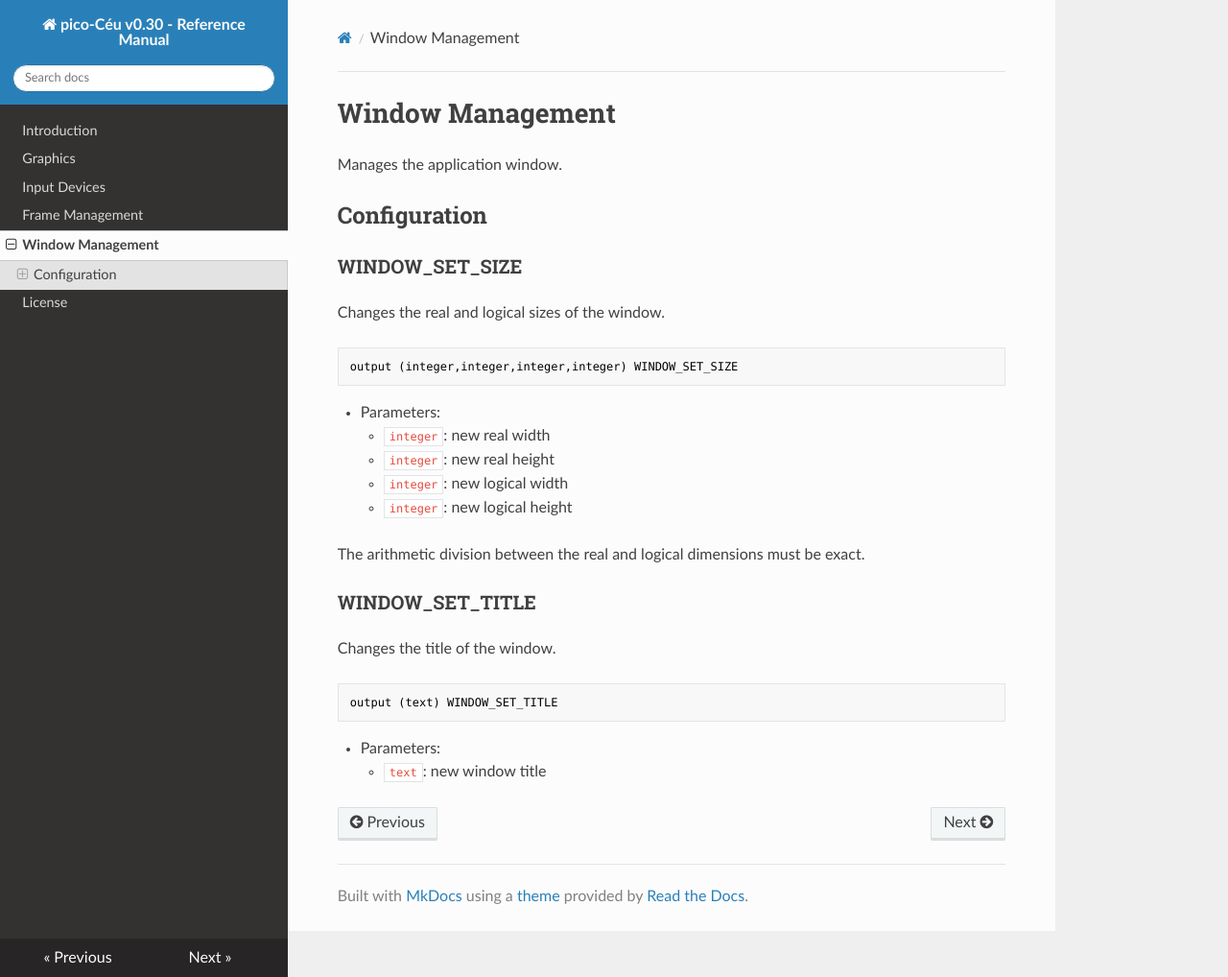
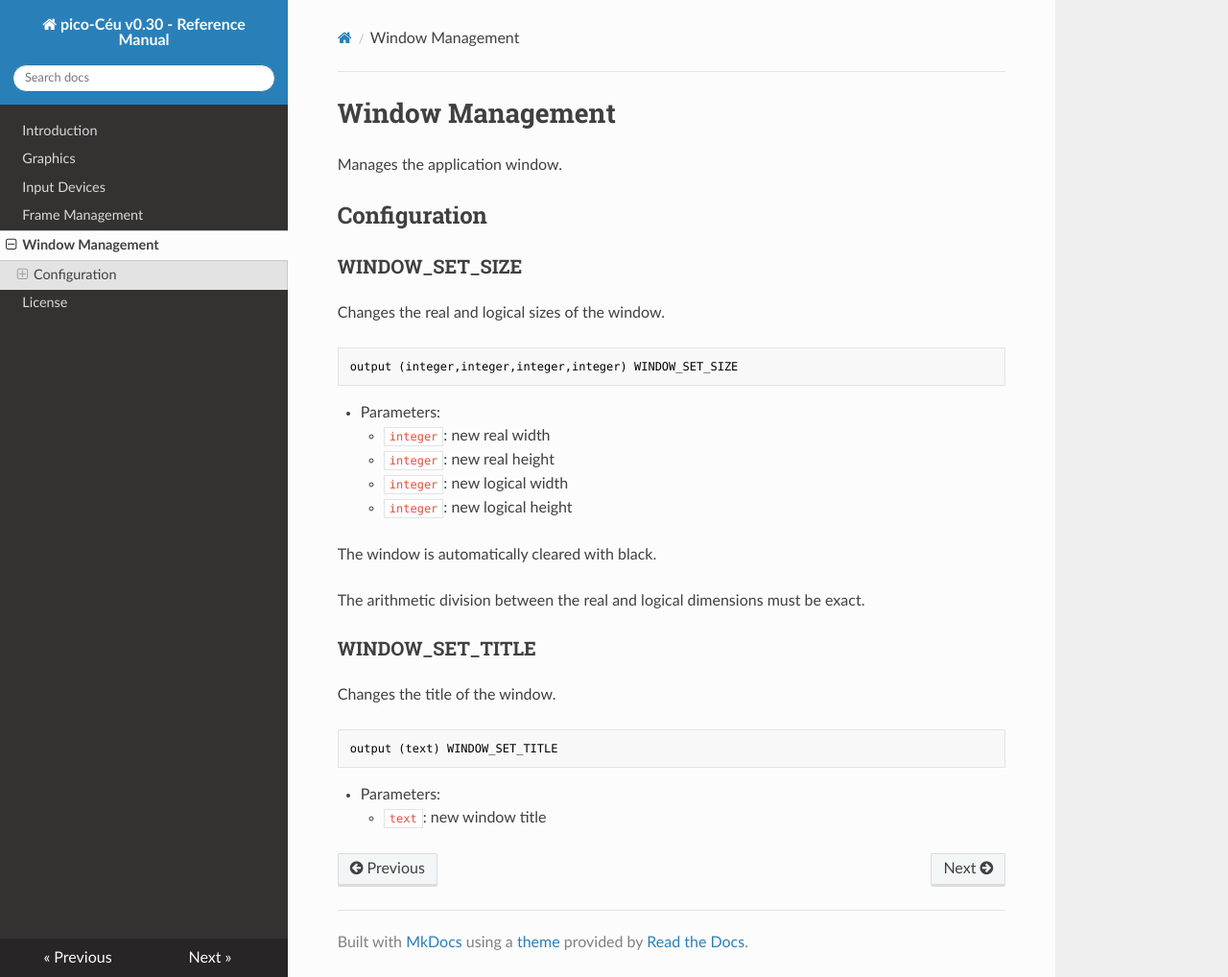
Before and after one commit to ceu-lang/pico-ceu, an MkDocs documentation site: the page built from docs/manual/v0.30/docs/window/index.md, in a window 1280 px wide and 1018 px high. Shown: the whole window at 96% size. Built offline with MkDocs 1.6.1, drawn with Linux system fonts in a browser that asks for light colours; nearby versions of some CDN libraries; old or Windows-style settings are respelled for this version of MkDocs.

Commit message:
(>) WINDOW_SET_SIZE clears the screen

```diff
--- a/docs/manual/v0.30/docs/window/index.md
+++ b/docs/manual/v0.30/docs/window/index.md
@@ -18,6 +18,8 @@ output (integer,integer,integer,integer) WINDOW_SET_SIZE
     - `integer`: new logical width
     - `integer`: new logical height
 
+The window is automatically cleared with black.
+
 The arithmetic division between the real and logical dimensions must be exact.
 
 ### WINDOW_SET_TITLE
```
Also changed, not shown: 1 other file.
